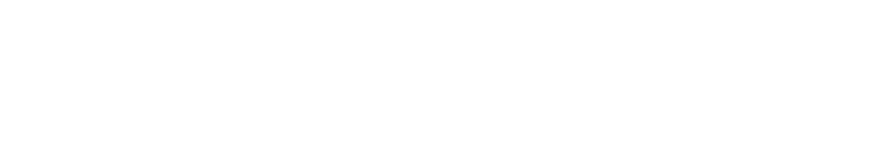
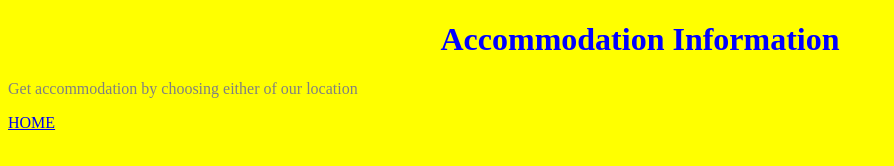
Before and after one commit to johnstat101/moringa-resort, a plain HTML site: page accommodation.html in a window 1280 px wide. Shown: the whole page, without its empty margins (0-894 px from the left). Drawn offline with Linux system fonts and the light colour scheme.

Commit message:
add and edit styles for all pages

```diff
--- a/accommodation.html
+++ b/accommodation.html
@@ -0,0 +1,12 @@
+<!DOCTYPE html>
+<html lang="en" dir="ltr">
+  <head>
+    <link rel="stylesheet" href="css/styles.css" type="text/css">
+    <title>Accommodation</title>
+  </head>
+  <body>
+    <h1>Accommodation Information</h1>
+    <p>Get accommodation by choosing either of our location</p>
+    <a href="index.html">HOME</a>
+  </body>
+</html>
--- a/css/styles.css
+++ b/css/styles.css
@@ -0,0 +1,15 @@
+h1{
+  color: blue;
+  text-align: center;
+  font-weight: bold;
+}
+h2{
+  color: green;
+  font-style: italic;
+}
+p{
+  color: grey;
+}
+body{
+  background-color: yellow;
+}
```
Also changed, not shown: activities.html (+12 -0 lines), contact-information.html (+13 -0 lines), index.html (+5 -3 lines), images/resort.jpg (added).
